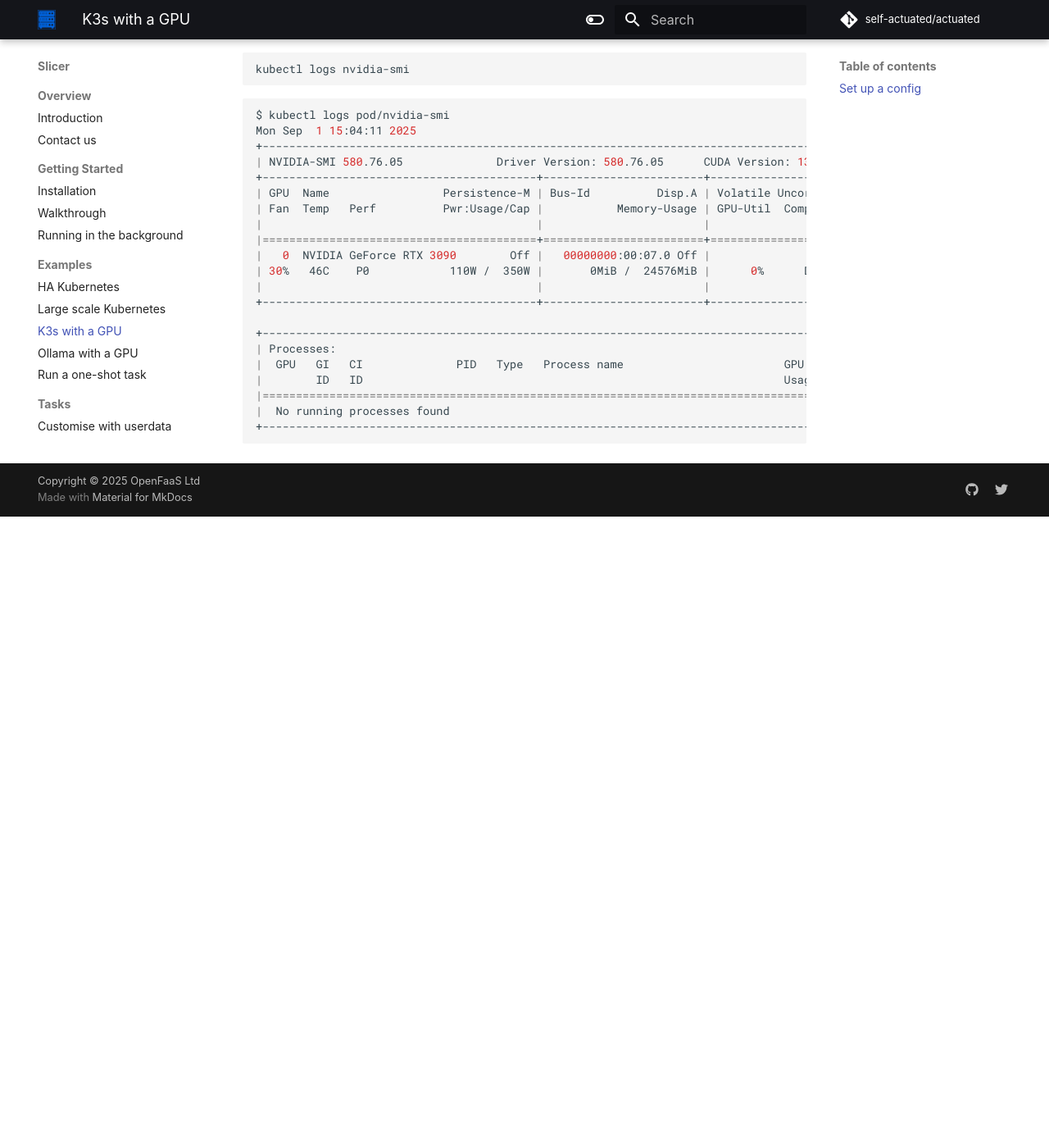
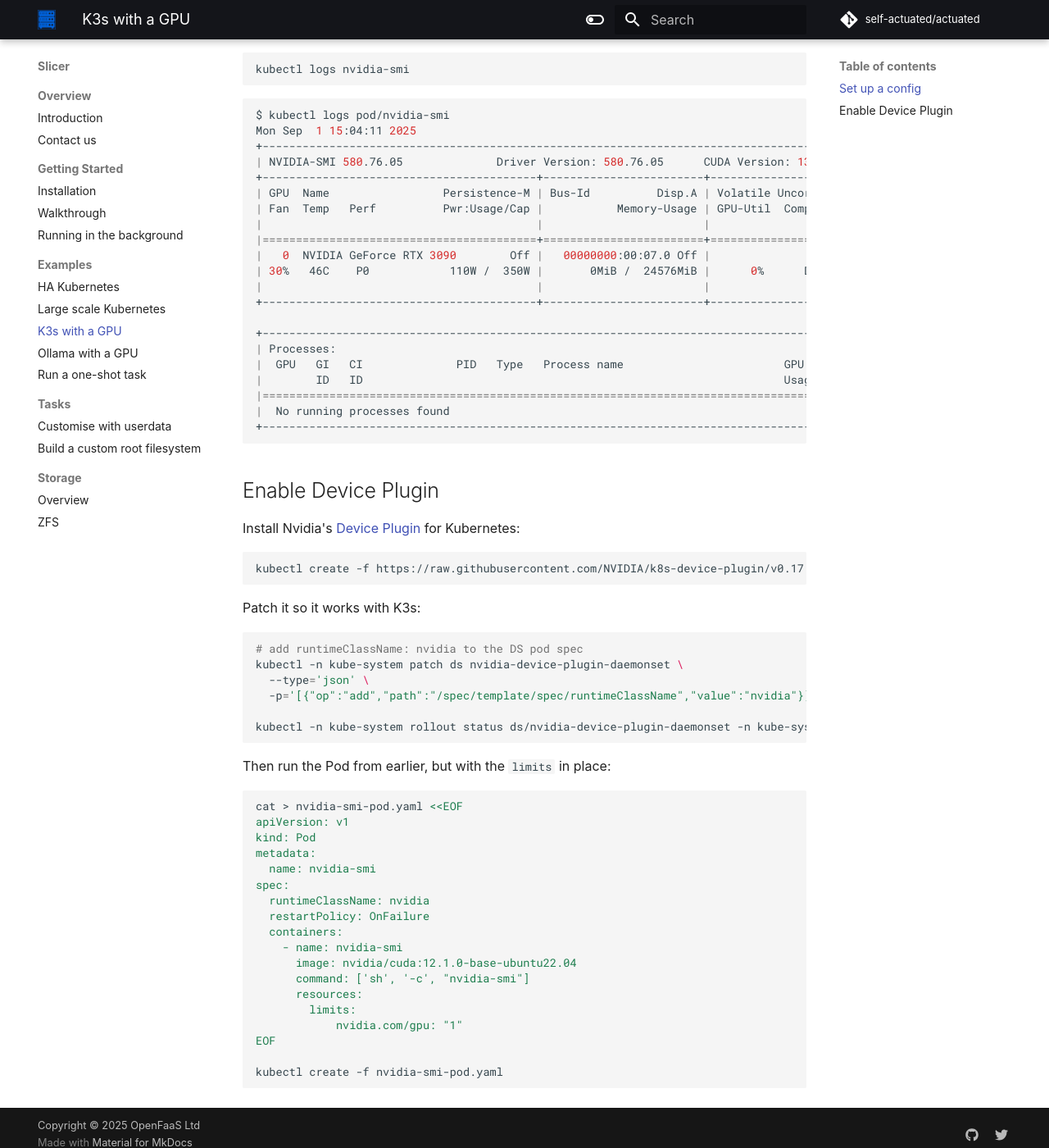
Before and after one commit to slicervm/docs.slicervm.com, an MkDocs documentation site: the page built from docs/examples/k3s-gpu.md, in a window 1280 px wide and 1400 px high, scrolled down 2319 px. Shown: the whole window at 82% size. Built offline with MkDocs 1.6.1 and Material for MkDocs 9.7.7, drawn with Linux system fonts in a browser that asks for light colours; some web fonts are replaced; comment, search, counter and statistics services are not loaded; before the commit the page ends 2949 px from its top, so only the background shows below that.

Commit message:
Device plugin support
Signed-off-by: Alex Ellis (OpenFaaS Ltd) <alexellis2@gmail.com>

````diff
--- a/docs/examples/k3s-gpu.md
+++ b/docs/examples/k3s-gpu.md
@@ -142,3 +142,45 @@
 |  No running processes found                                                             |
 +-----------------------------------------------------------------------------------------+
 ```
+
+## Enable Device Plugin
+
+Install Nvidia's [Device Plugin](https://github.com/NVIDIA/k8s-device-plugin) for Kubernetes:
+
+```bash
+kubectl create -f https://raw.githubusercontent.com/NVIDIA/k8s-device-plugin/v0.17.1/deployments/static/nvidia-device-plugin.yml
+```
+
+Patch it so it works with K3s:
+
+```bash
+# add runtimeClassName: nvidia to the DS pod spec
+kubectl -n kube-system patch ds nvidia-device-plugin-daemonset \
+  --type='json' \
+  -p='[{"op":"add","path":"/spec/template/spec/runtimeClassName","value":"nvidia"}]'
+
+kubectl -n kube-system rollout status ds/nvidia-device-plugin-daemonset -n kube-system
+```
+
+Then run the Pod from earlier, but with the `limits` in place:
+
+```bash
+cat > nvidia-smi-pod.yaml <<EOF
+apiVersion: v1
+kind: Pod
+metadata:
+  name: nvidia-smi
+spec:
+  runtimeClassName: nvidia
+  restartPolicy: OnFailure
+  containers:
+    - name: nvidia-smi
+      image: nvidia/cuda:12.1.0-base-ubuntu22.04
+      command: ['sh', '-c', "nvidia-smi"]
+      resources:
+        limits:
+            nvidia.com/gpu: "1"
+EOF
+
+kubectl create -f nvidia-smi-pod.yaml
+```
````
Also changed, not shown: docs/getting-started/install.md (+2 -1 lines).
